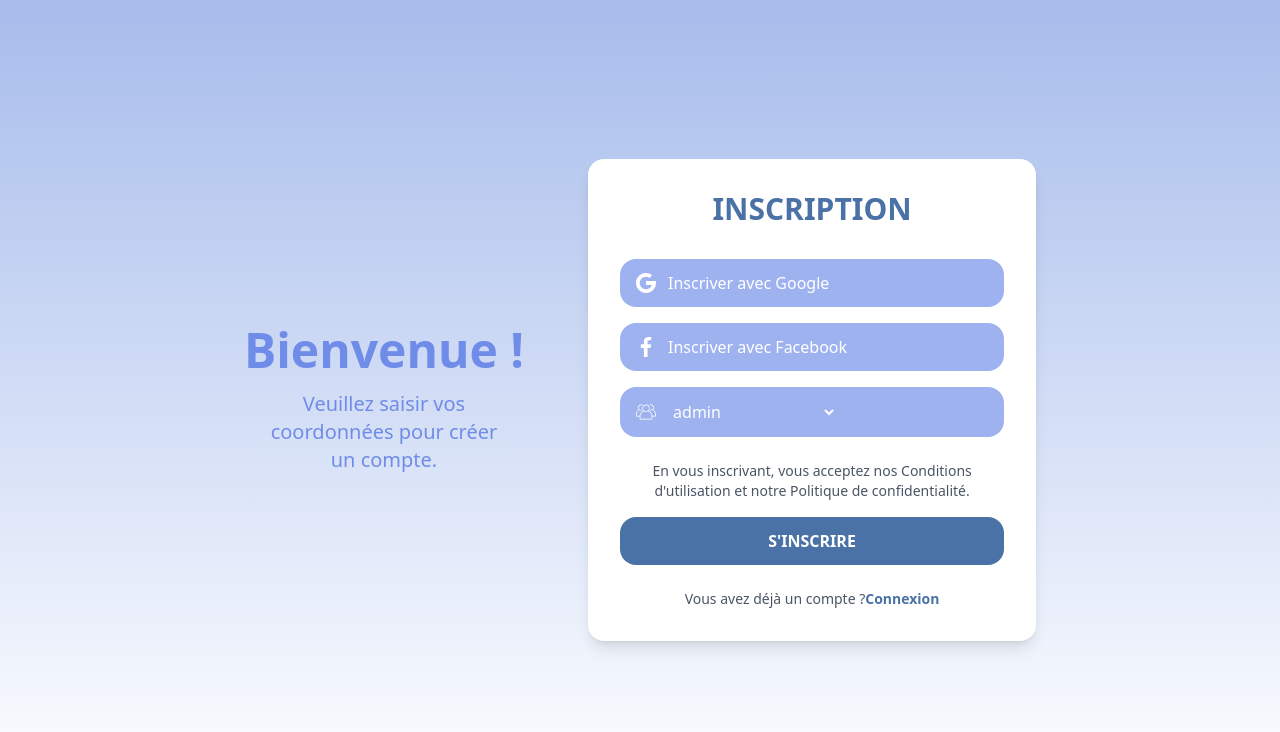
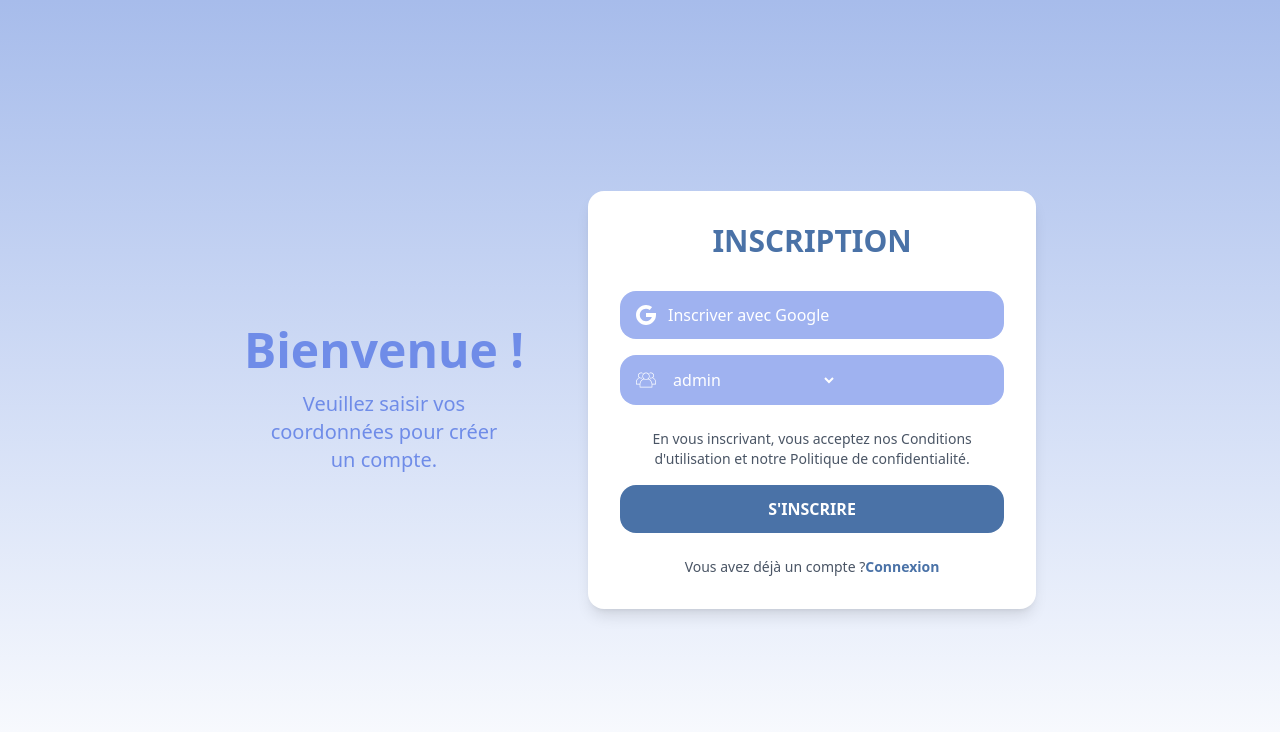
Before and after one commit to ImenOmri268/TRS_Project, a Next.js app: page /SignUp in a window 1280 px wide. Shown: the top 732 px of the page. Built offline with nearby package versions, Linux system fonts and the light colour scheme; no server answers.

Commit message:
authentification with google

```diff
--- a/auth.js
+++ b/auth.js
@@ -1,6 +1,6 @@
 import NextAuth from "next-auth";
 import Google from "next-auth/providers/google";
-import Facebook from "next-auth/providers/facebook";
+
 
 export const {
     handlers: {GET,POST},
@@ -12,10 +12,7 @@ export const {
         Google({
             clientId:process.env.GOOGLE_CLIENT_ID,
             clientSecret:process.env.GOOGLE_CLIENT_SECRET,
-        }),
-        Facebook({
-            clientId:process.env.FACEBOOK_CLIENT_ID,
-            clientSecret:process.env.FACEBOOK_CLIENT_SECRET,
         })
+
     ]
 })
--- a/components/SignUpForm.js
+++ b/components/SignUpForm.js
@@ -27,24 +27,6 @@ const SignUpForm = () => {
             name="action"
             value="google"
             >Inscriver avec Google
-          </button>
-        </div>
-        <div className='bg-[#9FB2F0] rounded-2xl flex items-center px-4 py-3'>
-          <div className='mr-3'>
-            <Image
-              src="/facebook.svg"
-              alt='facebook icon'
-              width={20}
-              height={20}
-              className='w-5 h-5'
-            />
-          </div>
-          <button
-            className='bg-transparent flex-1 outline-none text-white text-left'
-            type="submit"
-            name="action"
-            value="facebook"
-            >Inscriver avec Facebook
           </button>
         </div>
 
```
